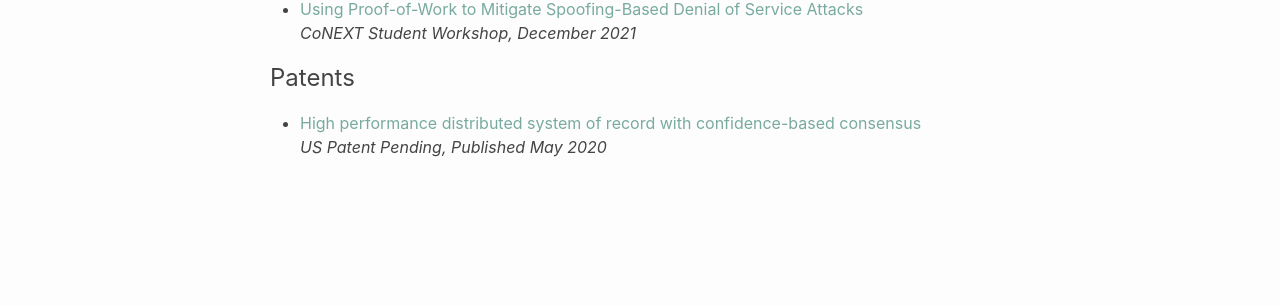
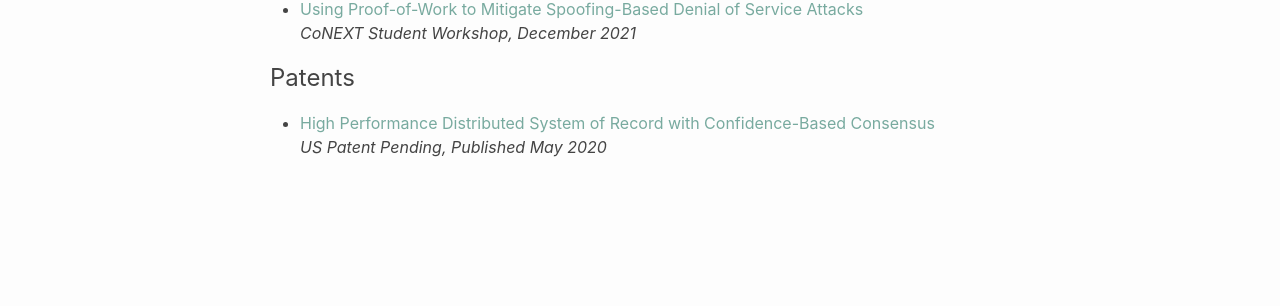
Before and after one commit to sdelaughter/sdelaughter.github.io, a Jekyll site: the page built from research.md, in a window 1280 px wide. Shown: the part 332-638 px from the top of the page. Built offline with Jekyll 4.4.1, drawn with Linux system fonts in a browser that asks for light colours.

```diff
--- a/research.md
+++ b/research.md
@@ -13,5 +13,5 @@ permalink: /research/
   *CoNEXT Student Workshop, December 2021*
 
 # Patents
-- [High performance distributed system of record with confidence-based consensus](https://appft.uspto.gov/netacgi/nph-Parser?Sect1=PTO1&Sect2=HITOFF&p=1&u=/netahtml/PTO/srchnum.html&r=1&f=G&l=50&d=PG01&s1=20200167779.PGNR)<br>
+- [High Performance Distributed System of Record with Confidence-Based Consensus](https://appft.uspto.gov/netacgi/nph-Parser?Sect1=PTO1&Sect2=HITOFF&p=1&u=/netahtml/PTO/srchnum.html&r=1&f=G&l=50&d=PG01&s1=20200167779.PGNR)<br>
   *US Patent Pending, Published May 2020*
```
